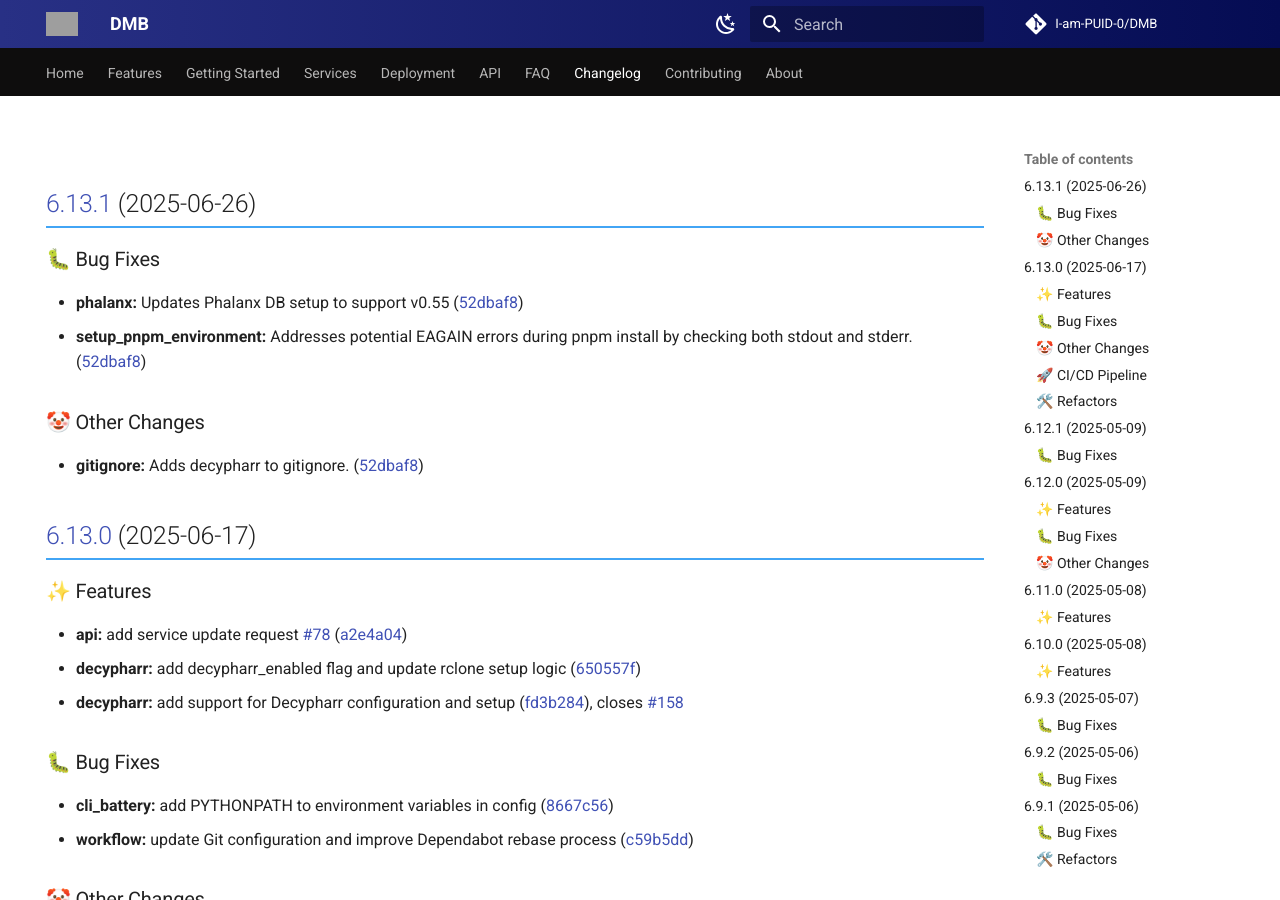
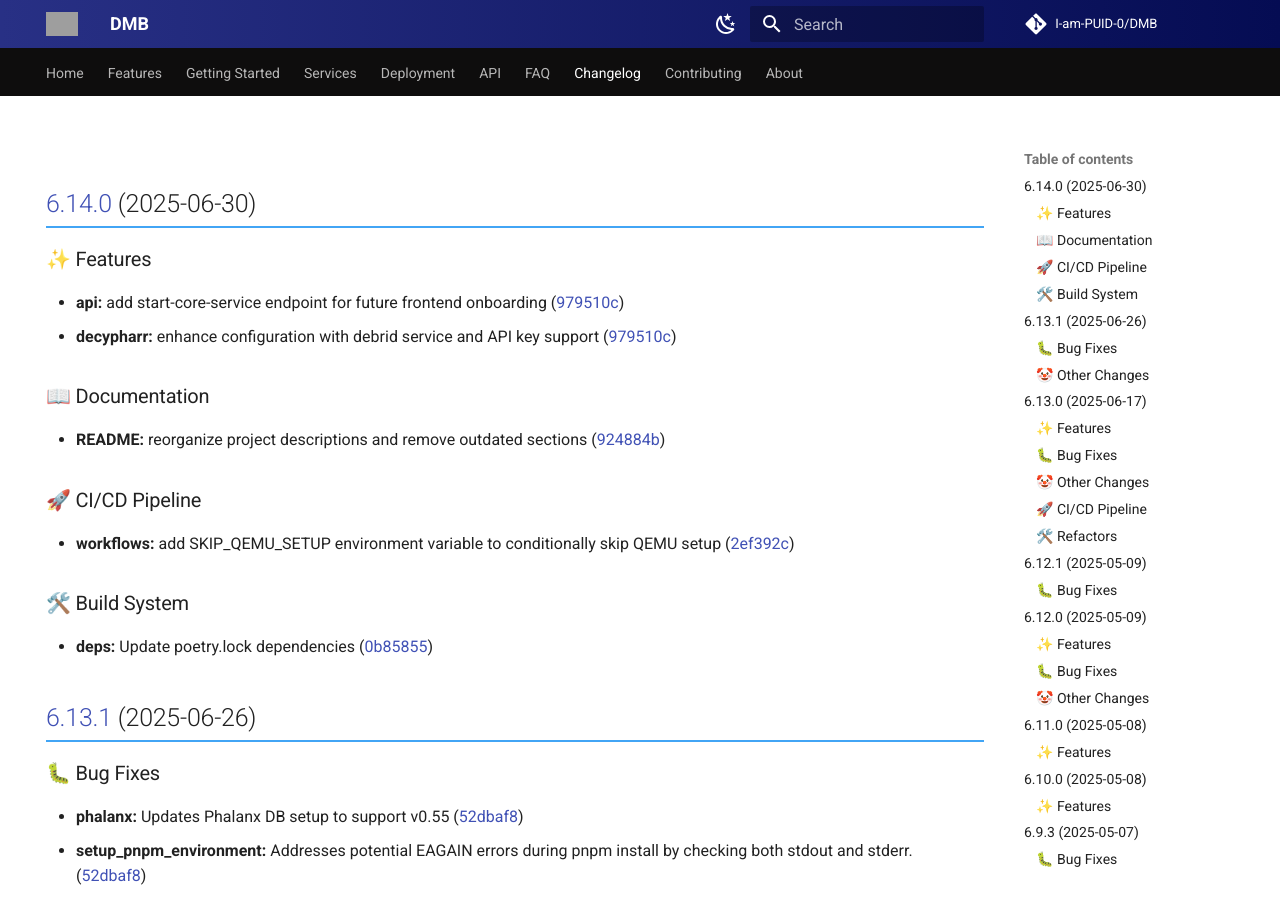
Before and after one commit to I-am-PUID-0/DMB_Docs, an MkDocs documentation site: the page built from docs/changelog.md, in a window 1280 px wide and 900 px high. Built offline with MkDocs 1.6.1 and Material for MkDocs 9.7.7, drawn with Linux system fonts in a browser that asks for light colours; comment, search, counter and statistics services are not loaded; grey boxes are pictures that could not be loaded.

Commit message:
Update Changelog

```diff
--- a/docs/changelog.md
+++ b/docs/changelog.md
@@ -4,6 +4,29 @@ hide:
 ---
 
 # Changelog
+
+## [6.14.0](https://github.com/I-am-PUID-0/DMB/compare/6.13.1...6.14.0) (2025-06-30)
+
+
+### ✨ Features
+
+* **api:** add start-core-service endpoint for future frontend onboarding ([979510c](https://github.com/I-am-PUID-0/DMB/commit/979510c074b1a493203168bab38a8f73be99ec8a))
+* **decypharr:** enhance configuration with debrid service and API key support ([979510c](https://github.com/I-am-PUID-0/DMB/commit/979510c074b1a493203168bab38a8f73be99ec8a))
+
+
+### 📖 Documentation
+
+* **README:** reorganize project descriptions and remove outdated sections ([924884b](https://github.com/I-am-PUID-0/DMB/commit/924884bbffa09779b41d2c4897c796f1452d70eb))
+
+
+### 🚀 CI/CD Pipeline
+
+* **workflows:** add SKIP_QEMU_SETUP environment variable to conditionally skip QEMU setup ([2ef392c](https://github.com/I-am-PUID-0/DMB/commit/2ef392c717b0dc441eb587cff6d766216a850fbe))
+
+
+### 🛠️ Build System
+
+* **deps:** Update poetry.lock dependencies ([0b85855](https://github.com/I-am-PUID-0/DMB/commit/0b8585555b7a836c056e2b531d49fe0706b1ec09))
 
 ## [6.13.1](https://github.com/I-am-PUID-0/DMB/compare/6.13.0...6.13.1) (2025-06-26)
 
```
